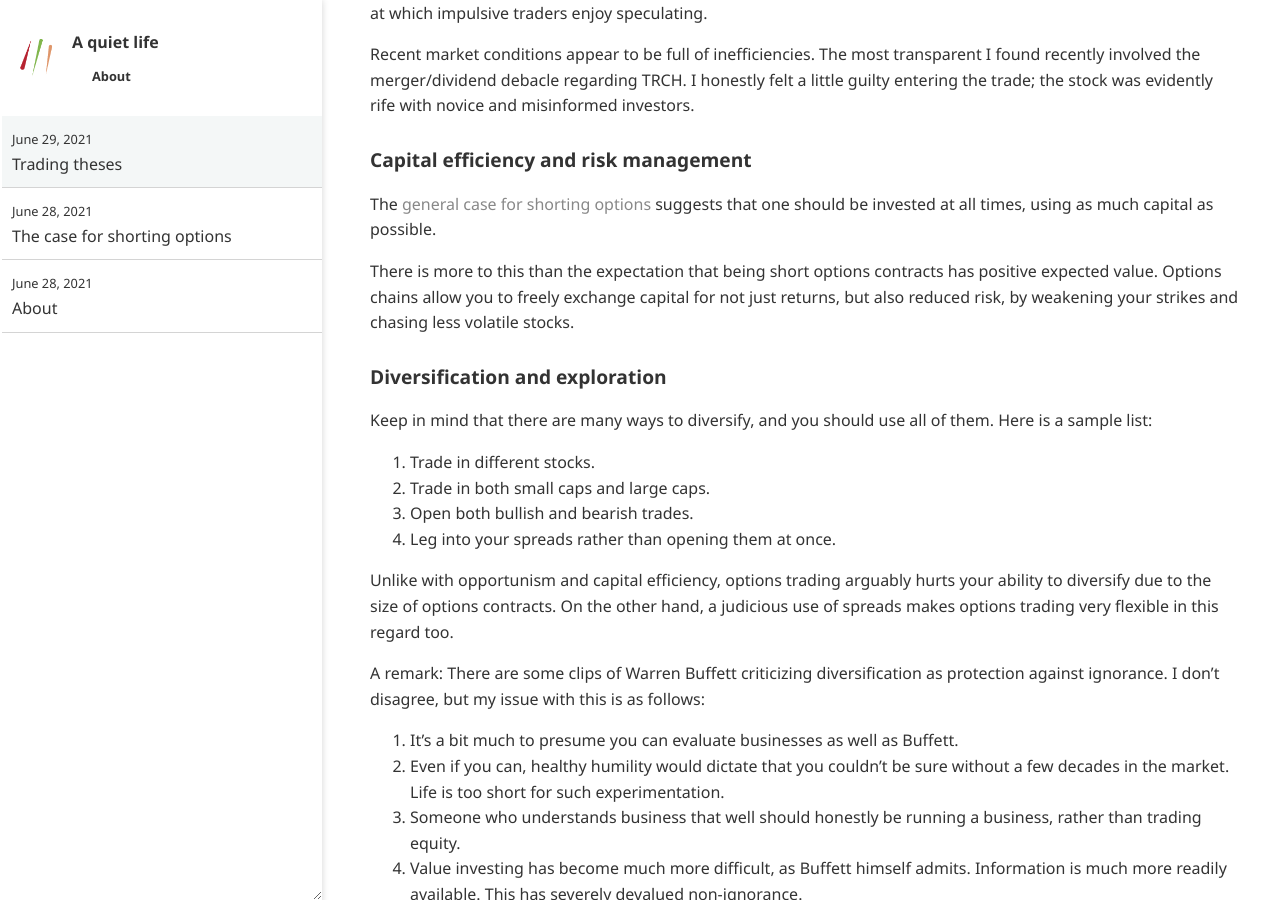
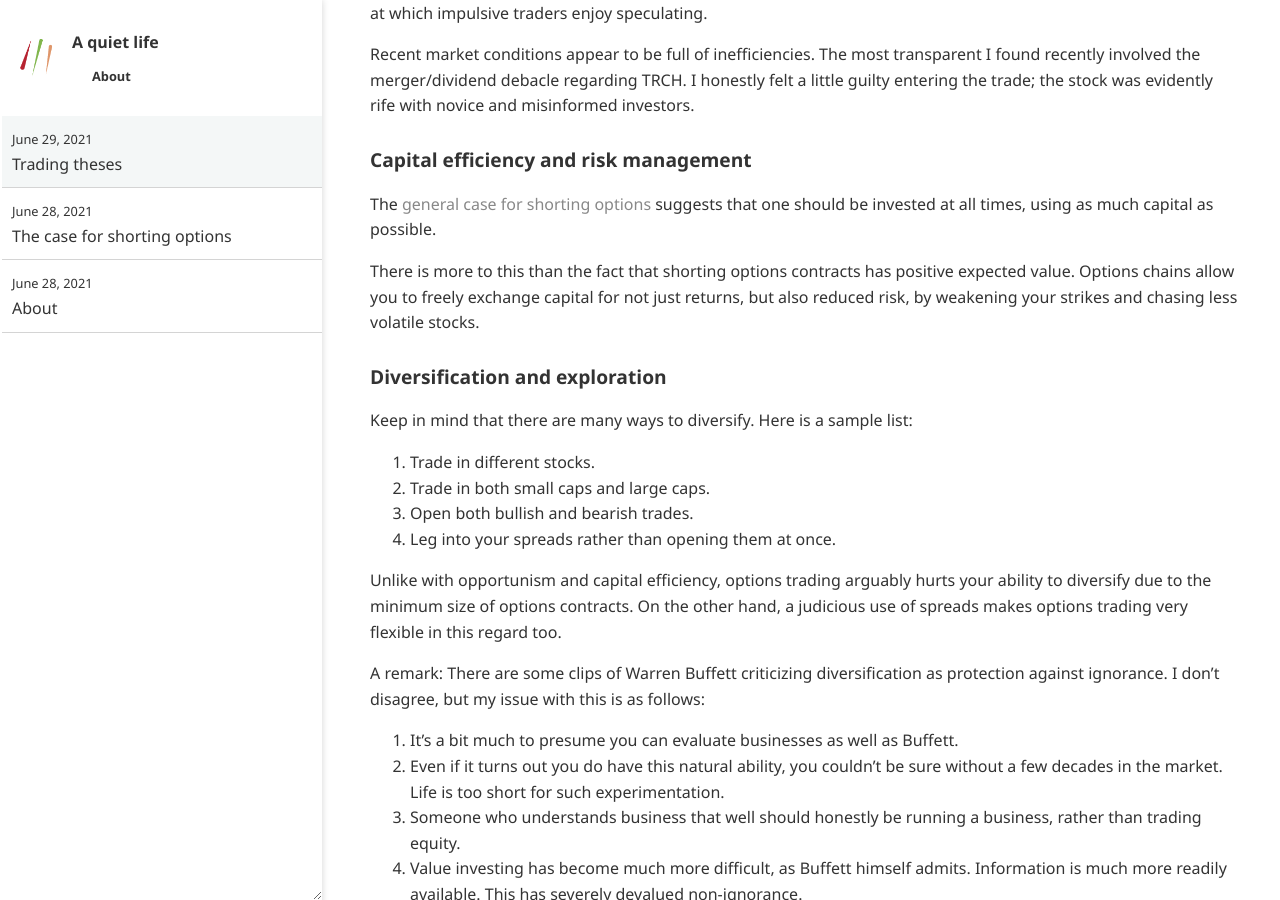
Before and after one commit to ansyblenetwork/aquietlife, a Jekyll site: the page built from _posts/2021-06-29-trading-theses.md, in a window 1280 px wide and 900 px high, scrolled down 557 px. Built offline with Jekyll 4.4.1, drawn with Linux system fonts in a browser that asks for light colours.

Commit message:
Update 2021-06-29-trading-theses.md

```diff
--- a/_posts/2021-06-29-trading-theses.md
+++ b/_posts/2021-06-29-trading-theses.md
@@ -23,23 +23,23 @@ Recent market conditions appear to be full of inefficiencies. The most transpare
 
 The [general case for shorting options]({% post_url 2021-06-28-case-for-trading %}) suggests that one should be invested at all times, using as much capital as possible.
 
-There is more to this than the expectation that being short options contracts has positive expected value. Options chains allow you to freely exchange capital for not just returns, but also reduced risk, by weakening your strikes and chasing less volatile stocks.
+There is more to this than the fact that shorting options contracts has positive expected value. Options chains allow you to freely exchange capital for not just returns, but also reduced risk, by weakening your strikes and chasing less volatile stocks.
 
 ### Diversification and exploration
 
-Keep in mind that there are many ways to diversify, and you should use all of them. Here is a sample list:
+Keep in mind that there are many ways to diversify. Here is a sample list:
 
 1. Trade in different stocks.
 2. Trade in both small caps and large caps.
 3. Open both bullish and bearish trades.
 4. Leg into your spreads rather than opening them at once.
 
-Unlike with opportunism and capital efficiency, options trading arguably hurts your ability to diversify due to the size of options contracts. On the other hand, a judicious use of spreads makes options trading very flexible in this regard too.
+Unlike with opportunism and capital efficiency, options trading arguably hurts your ability to diversify due to the minimum size of options contracts. On the other hand, a judicious use of spreads makes options trading very flexible in this regard too.
 
 A remark: There are some clips of Warren Buffett criticizing diversification as protection against ignorance. I don't disagree, but my issue with this is as follows:
 
 1. It's a bit much to presume you can evaluate businesses as well as Buffett.
-2. Even if you can, healthy humility would dictate that you couldn't be sure without a few decades in the market. Life is too short for such experimentation.
+2. Even if it turns out you do have this natural ability, you couldn't be sure without a few decades in the market. Life is too short for such experimentation.
 3. Someone who understands business that well should honestly be running a business, rather than trading equity.
 4. Value investing has become much more difficult, as Buffett himself admits. Information is much more readily available. This has severely devalued non-ignorance.
 
```
